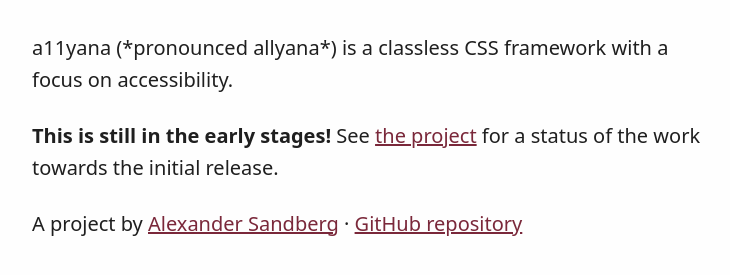
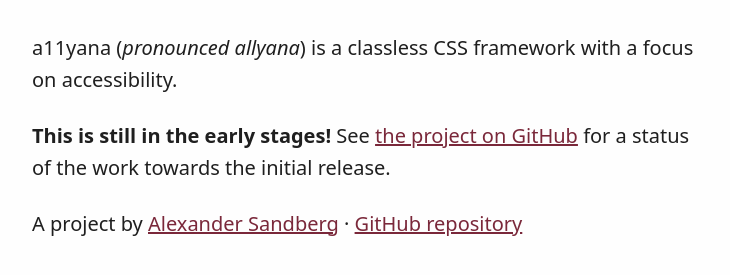
Before and after one commit to alexandersandberg/a11yana, a website: page index.html in a window 1280 px wide. Shown: the part 145-420 px from the top of the page, without its empty margins (268-998 px from the left). Drawn offline with Linux system fonts and the light colour scheme.

Commit message:
Update description formatting

```diff
--- a/index.html
+++ b/index.html
@@ -15,8 +15,8 @@
 			a11yana
 			<span>A classless CSS framework</span>
 		</h1>
-		<p>a11yana (*pronounced allyana*) is a classless CSS framework with a focus on accessibility.</p>
-		<p><strong>This is still in the early stages!</strong> See <a href="https://github.com/alexandersandberg/a11yana/projects/1">the project</a> for a status of the work towards the initial release.</p>
+		<p>a11yana (<i>pronounced allyana</i>) is a classless CSS framework with a focus on accessibility.</p>
+		<p><strong>This is still in the early stages!</strong> See <a href="https://github.com/alexandersandberg/a11yana/projects/1">the project on GitHub</a> for a status of the work towards the initial release.</p>
   </main>
 
   <footer>
```
